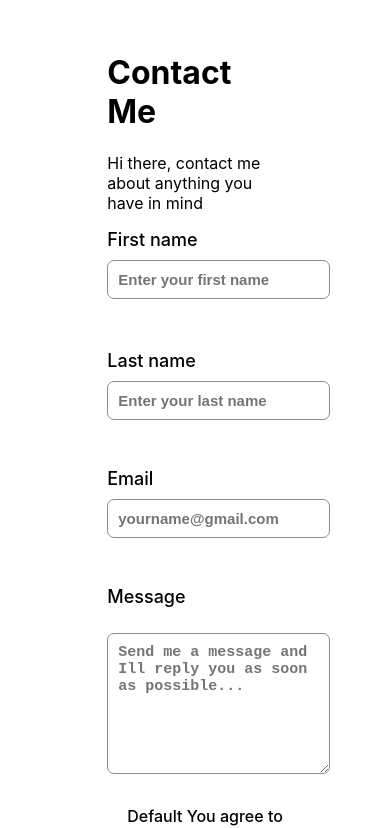
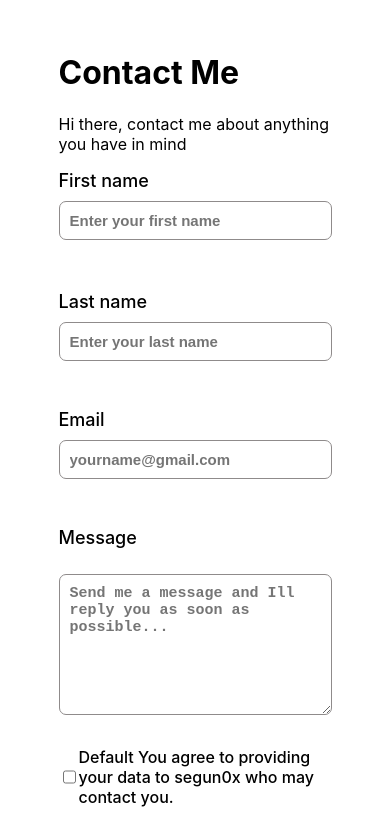
Before and after one commit to lil-dev16/react-profile, a React (Create React App) app: page /contact in a window 390 px wide. Shown: the top 828 px of the page. Built offline with nearby package versions, Linux system fonts and the light colour scheme.

Commit message:
style: style body

```diff
--- a/src/index.css
+++ b/src/index.css
@@ -183,4 +183,7 @@ label{
     grid-template-columns: none;
     grid-template-rows: 1fr 1fr;
   }
+  .contact_container{
+    width: 70%;
+  }
 }
```
